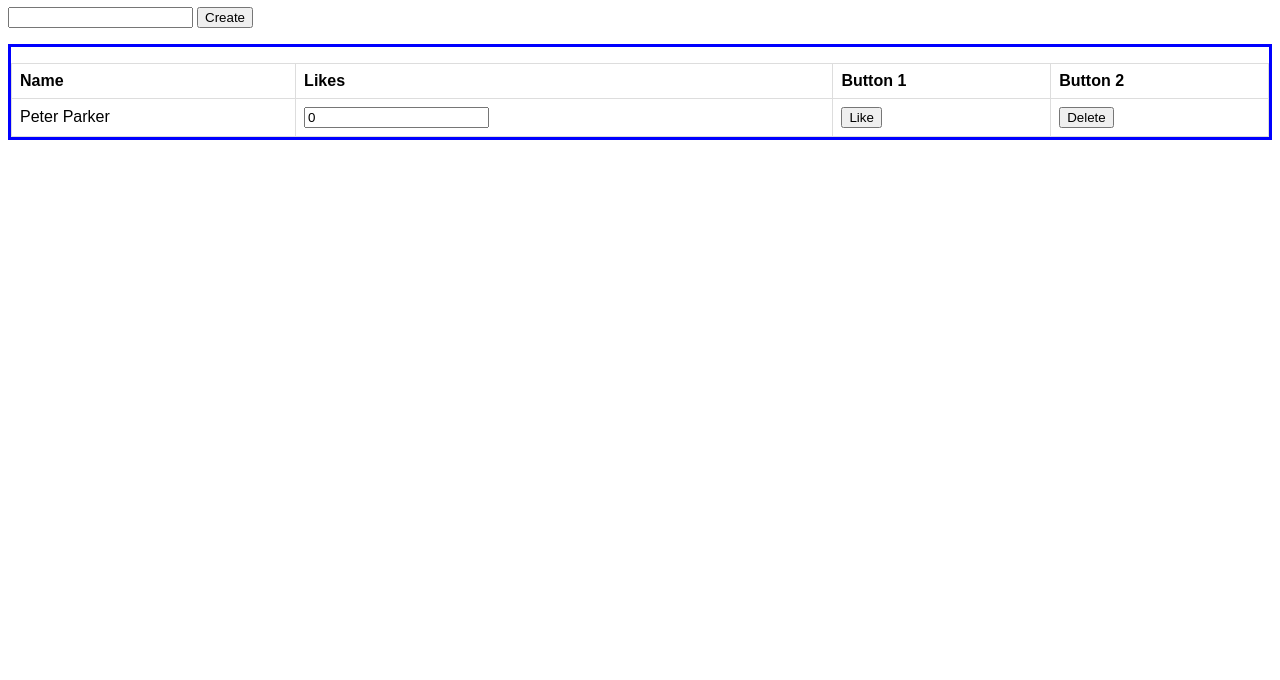
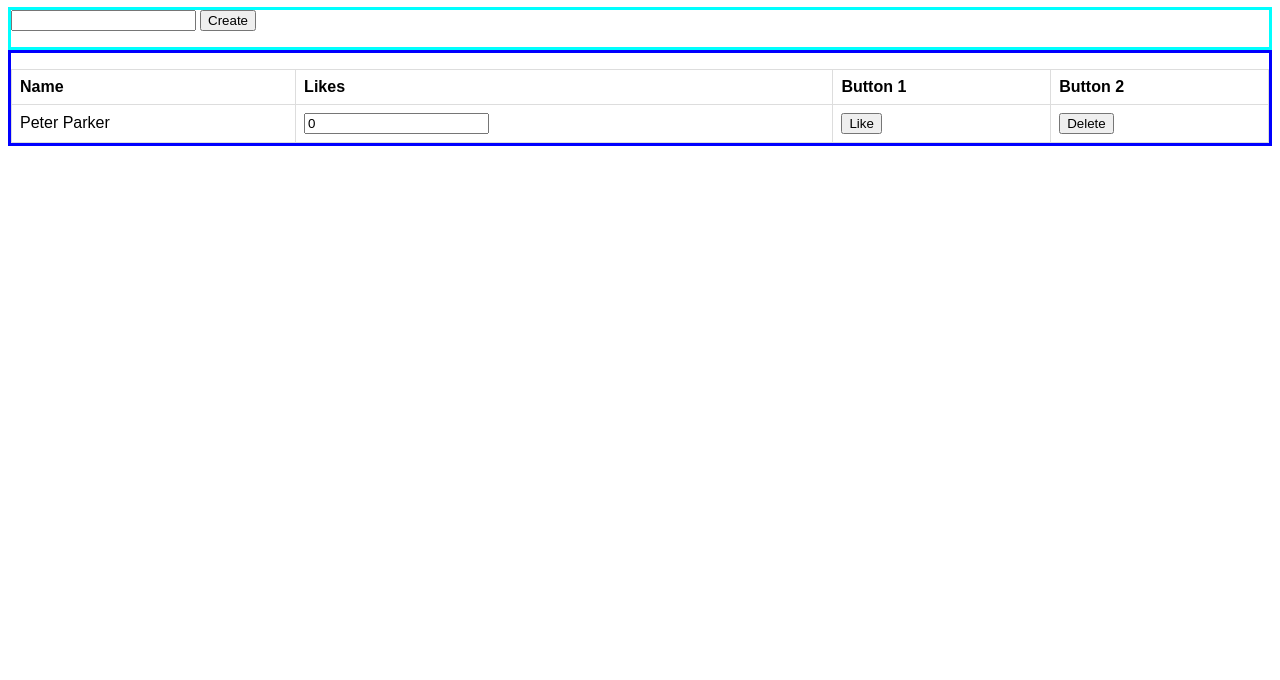
Before and after one commit to niinamaldonado/HW6, a website: page website/index.html in a window 1280 px wide. Shown: the part 120-800 px from the top of the page. Drawn offline with Linux system fonts and the light colour scheme.

Commit message:
can now create candidate

```diff
--- a/website/index.html
+++ b/website/index.html
@@ -14,13 +14,14 @@
 
     <h1>Candidate List</h1>
 
+<div id = "createForm">
     <form id="candidateForm">
             <input type="text" id="candidateInput">
             <button type="button" onclick="createCandidate()">Create</button>
         </form>
     </p>
     </p>
-
+</div>
 
     <div id = "messageOutput">
             <table id = "candidateTable">
--- a/website/style.css
+++ b/website/style.css
@@ -11,9 +11,15 @@
 }
 
 #messageOutput {
+    text-align: center;
     border-style: solid;
     border-color: blue;
 
+}
+
+#createForm {
+    border-style: solid;
+    border-color: aqua;
 }
 
 table {
```
